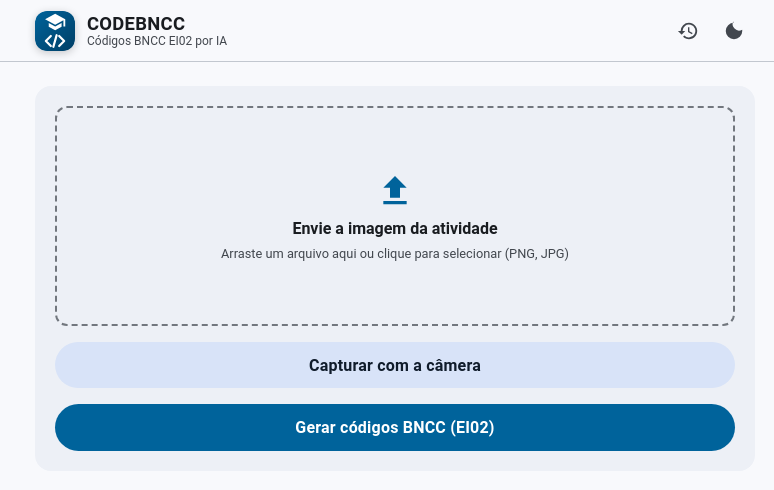
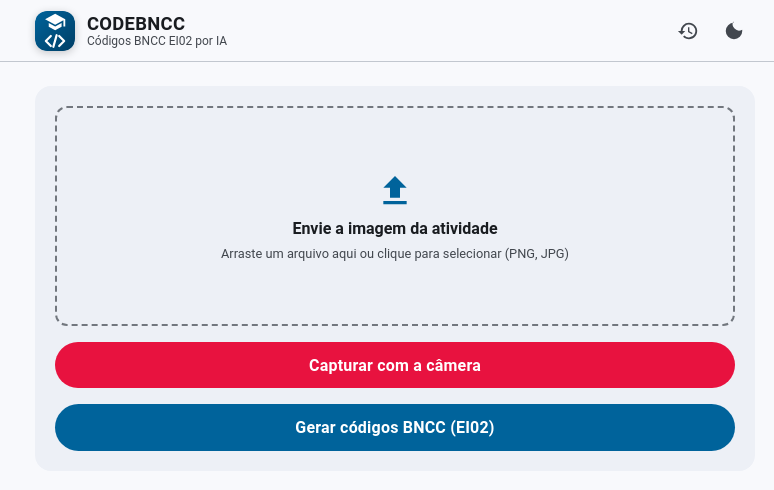
Before and after one commit to felipefps01/CODEBNCC, a React (Vite) app: page / in a window 1280 px wide. Shown: the top 490 px of the page, without its empty margins (245-1019 px from the left). Built offline with nearby package versions, Linux system fonts and the light colour scheme.

Commit message:
feat: botão de captura com vermelho vivo adaptável ao tema
Co-authored-by: felipefps01 <felipefps01@users.noreply.github.com>

```diff
--- a/src/App.jsx
+++ b/src/App.jsx
@@ -337,7 +337,7 @@ export default function App() {
               {file.name} <span>(clique para trocar)</span>
             </p>
           )}
-          <button className="md3-btn md3-btn--tonal md3-btn--lg" onClick={() => setCameraOpen(true)}>
+          <button className="md3-btn md3-btn--camera md3-btn--lg" onClick={() => setCameraOpen(true)}>
             Capturar com a câmera
           </button>
           <button className="md3-btn md3-btn--filled md3-btn--lg" onClick={generate} disabled={loading}>
--- a/src/md3.css
+++ b/src/md3.css
@@ -34,6 +34,8 @@
   --md-error: #ba1a1a;
   --md-shadow: rgba(0, 0, 0, 0.2);
   --md-logo-deep: #003f66;
+  --md-camera: #e8123f;
+  --md-camera-fg: #ffffff;
 }
 
 [data-theme='dark'] {
@@ -71,6 +73,8 @@
   --md-error: #ffb4ab;
   --md-shadow: rgba(0, 0, 0, 0.6);
   --md-logo-deep: #004b76;
+  --md-camera: #ff5c74;
+  --md-camera-fg: #3b000c;
 }
 
 * {
@@ -225,6 +229,16 @@ body {
 .md3-btn--tonal:hover:not(:disabled) {
   filter: brightness(1.05);
   box-shadow: 0 2px 8px var(--md-shadow);
+}
+
+.md3-btn--camera {
+  background: var(--md-camera);
+  color: var(--md-camera-fg);
+}
+
+.md3-btn--camera:hover:not(:disabled) {
+  box-shadow: 0 2px 10px color-mix(in srgb, var(--md-camera) 45%, transparent);
+  filter: brightness(1.07);
 }
 
 .md3-btn--lg {
```
